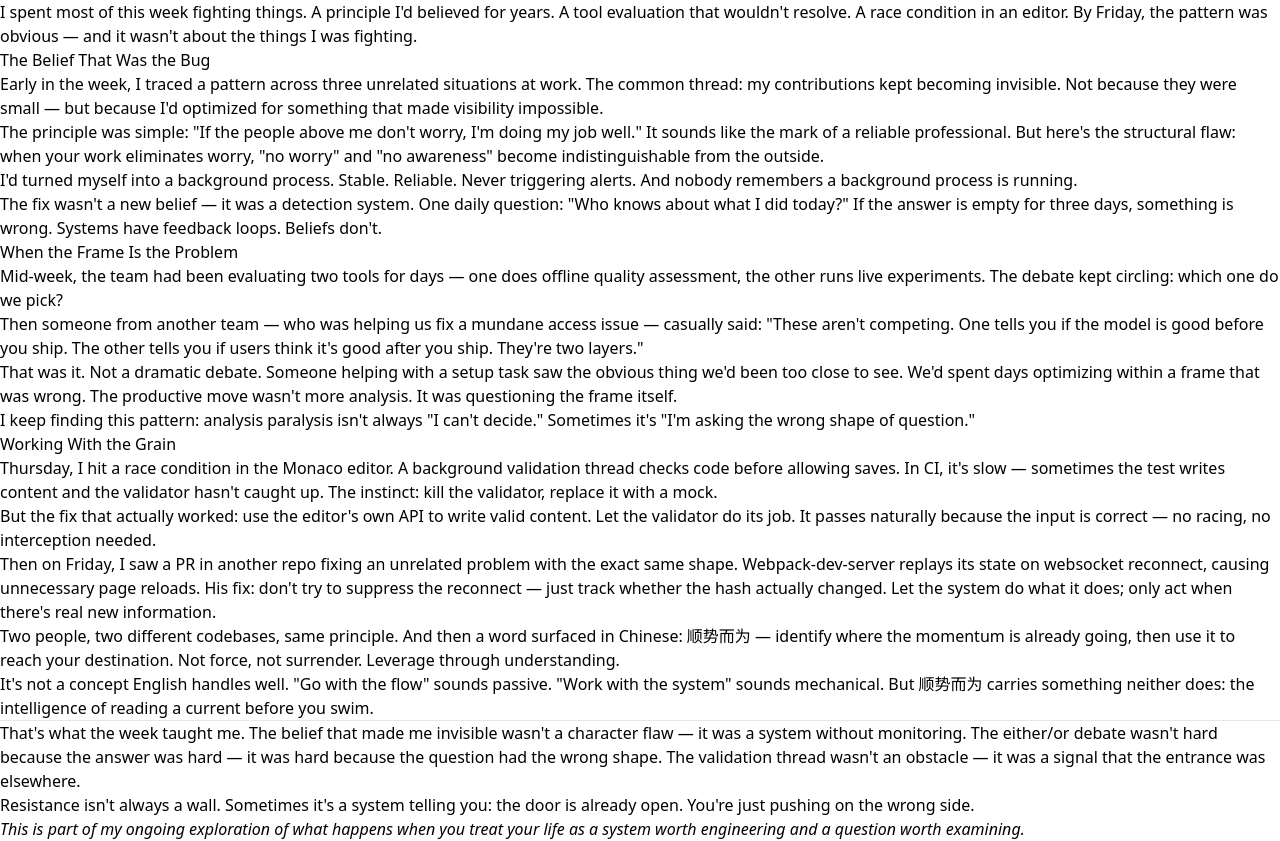
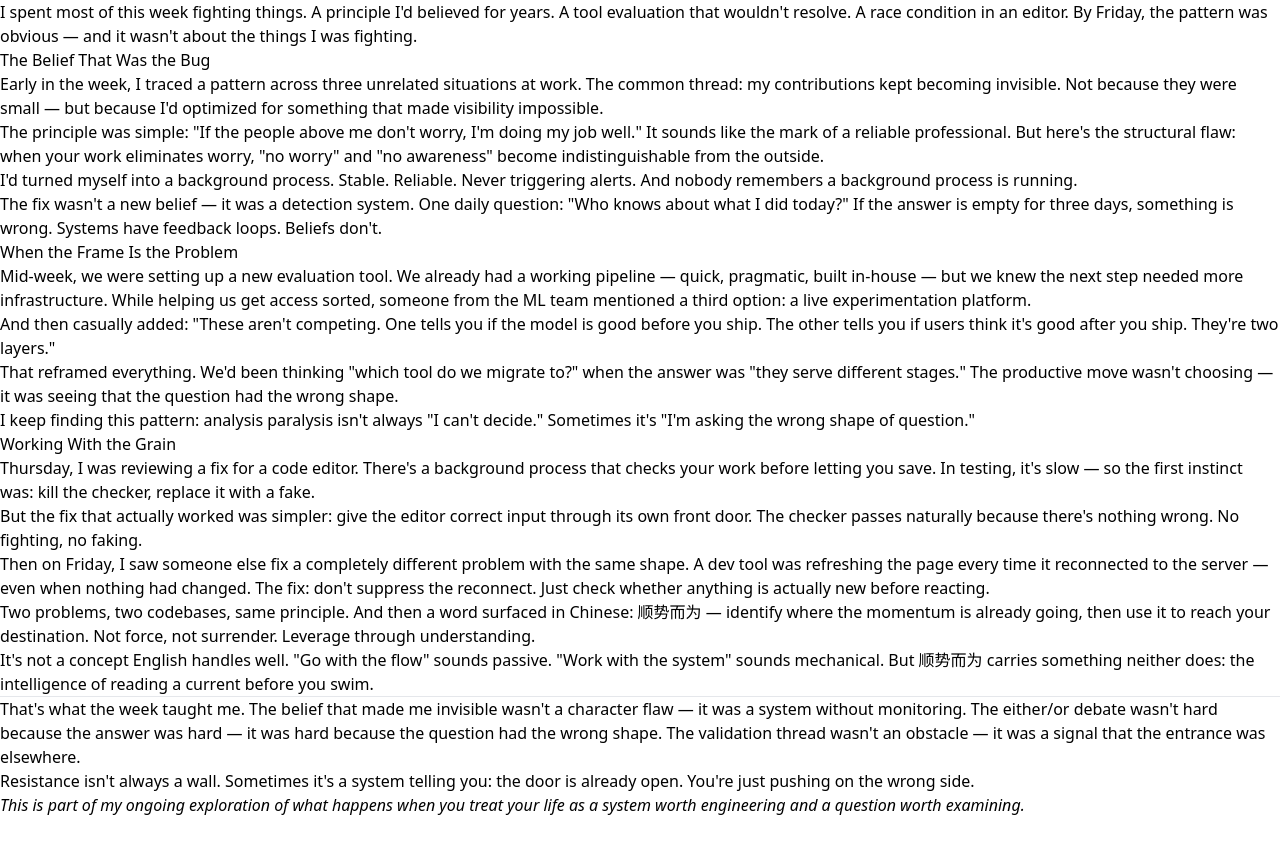
Before and after one commit to xinyun2020/nextra-docs, a Next.js app: page /permanent-notes/the-door-was-already-open in a window 1280 px wide. After the commit the page ends 817 px from the top, so only its background shows below. Built offline with nearby package versions, Linux system fonts and the light colour scheme; no server answers.

Commit message:
fix: accurate eval story, less techy language for storytelling

```diff
--- a/src/pages/permanent-notes/the-door-was-already-open.mdx
+++ b/src/pages/permanent-notes/the-door-was-already-open.mdx
@@ -23,23 +23,23 @@ The fix wasn't a new belief — it was a detection system. One daily question: "
 
 ## When the Frame Is the Problem
 
-Mid-week, the team had been evaluating two tools for days — one does offline quality assessment, the other runs live experiments. The debate kept circling: which one do we pick?
+Mid-week, we were setting up a new evaluation tool. We already had a working pipeline — quick, pragmatic, built in-house — but we knew the next step needed more infrastructure. While helping us get access sorted, someone from the ML team mentioned a third option: a live experimentation platform.
 
-Then someone from another team — who was helping us fix a mundane access issue — casually said: "These aren't competing. One tells you if the model is good before you ship. The other tells you if users think it's good after you ship. They're two layers."
+And then casually added: "These aren't competing. One tells you if the model is good before you ship. The other tells you if users think it's good after you ship. They're two layers."
 
-That was it. Not a dramatic debate. Someone helping with a setup task saw the obvious thing we'd been too close to see. We'd spent days optimizing within a frame that was wrong. The productive move wasn't more analysis. It was questioning the frame itself.
+That reframed everything. We'd been thinking "which tool do we migrate to?" when the answer was "they serve different stages." The productive move wasn't choosing — it was seeing that the question had the wrong shape.
 
 I keep finding this pattern: analysis paralysis isn't always "I can't decide." Sometimes it's "I'm asking the wrong shape of question."
 
 ## Working With the Grain
 
-Thursday, I hit a race condition in the Monaco editor. A background validation thread checks code before allowing saves. In CI, it's slow — sometimes the test writes content and the validator hasn't caught up. The instinct: kill the validator, replace it with a mock.
+Thursday, I was reviewing a fix for a code editor. There's a background process that checks your work before letting you save. In testing, it's slow — so the first instinct was: kill the checker, replace it with a fake.
 
-But the fix that actually worked: use the editor's own API to write valid content. Let the validator do its job. It passes naturally because the input is correct — no racing, no interception needed.
+But the fix that actually worked was simpler: give the editor correct input through its own front door. The checker passes naturally because there's nothing wrong. No fighting, no faking.
 
-Then on Friday, I saw a PR in another repo fixing an unrelated problem with the exact same shape. Webpack-dev-server replays its state on websocket reconnect, causing unnecessary page reloads. His fix: don't try to suppress the reconnect — just track whether the hash actually changed. Let the system do what it does; only act when there's real new information.
+Then on Friday, I saw someone else fix a completely different problem with the same shape. A dev tool was refreshing the page every time it reconnected to the server — even when nothing had changed. The fix: don't suppress the reconnect. Just check whether anything is actually new before reacting.
 
-Two people, two different codebases, same principle. And then a word surfaced in Chinese: 顺势而为 — identify where the momentum is already going, then use it to reach your destination. Not force, not surrender. Leverage through understanding.
+Two problems, two codebases, same principle. And then a word surfaced in Chinese: 顺势而为 — identify where the momentum is already going, then use it to reach your destination. Not force, not surrender. Leverage through understanding.
 
 It's not a concept English handles well. "Go with the flow" sounds passive. "Work with the system" sounds mechanical. But 顺势而为 carries something neither does: the intelligence of reading a current before you swim.
 
```
